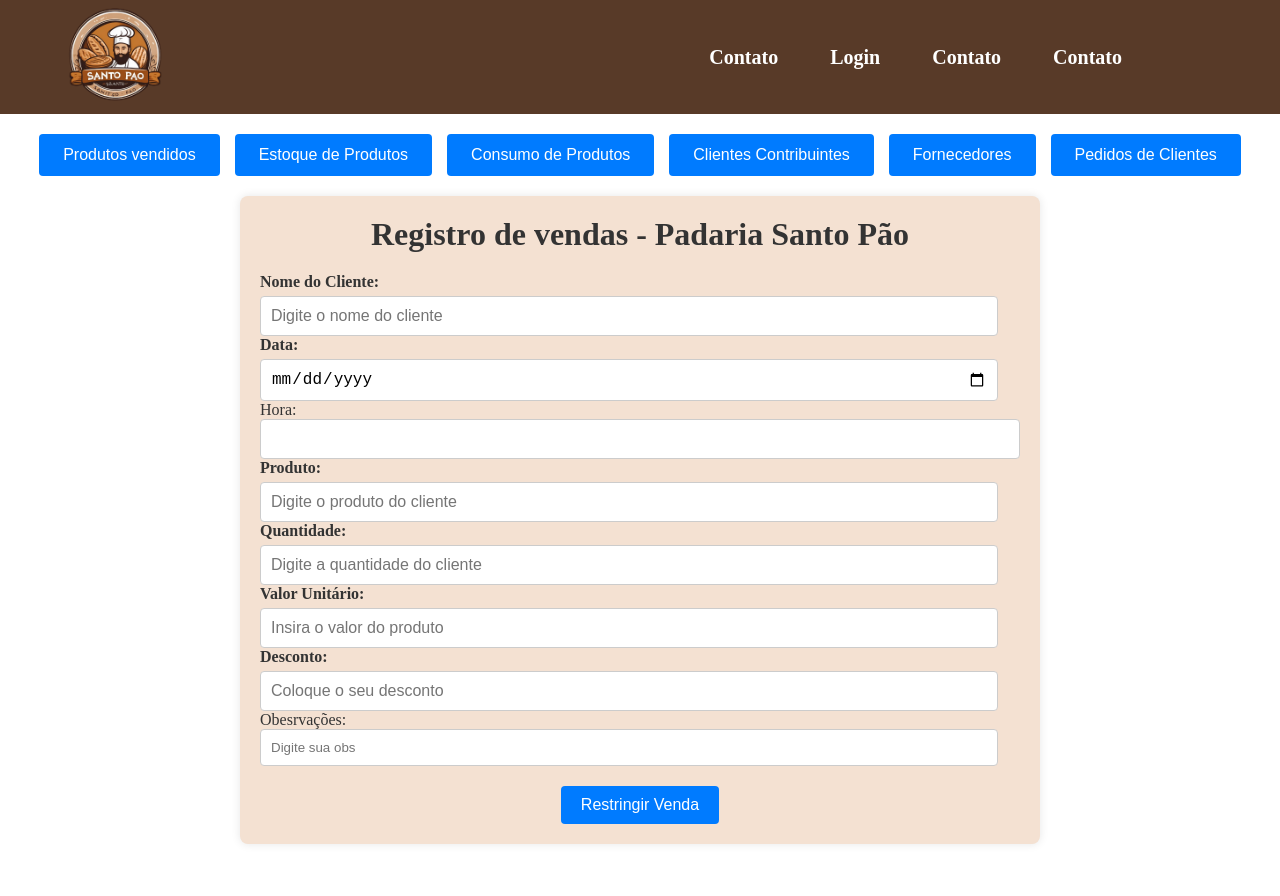
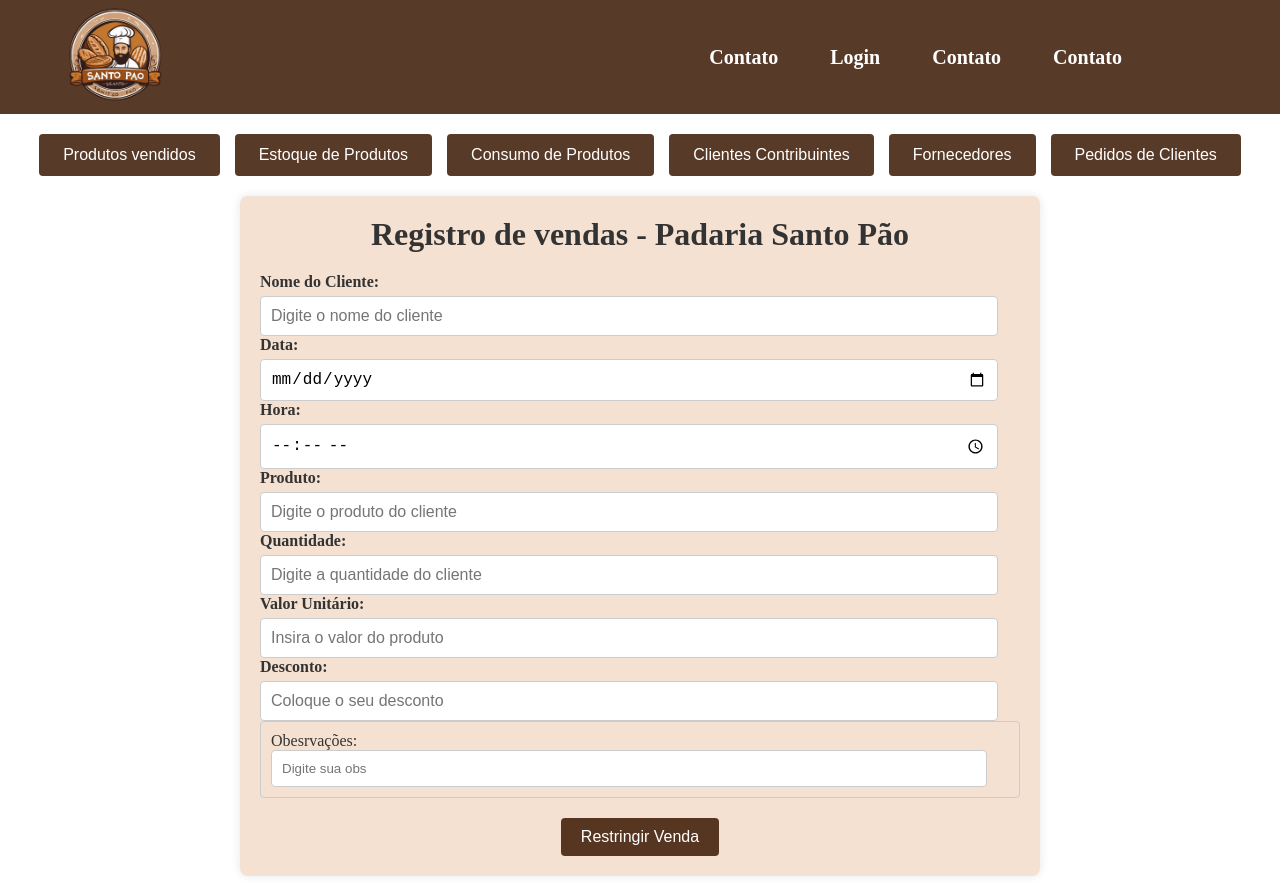
Before and after one commit to 917rafael/hackaton, a Vue app: page /homeFuncio in a window 1280 px wide. Before the commit the page ends 864 px from the top, so only its background shows below. Built offline with nearby package versions, Linux system fonts and the light colour scheme.

Commit message:
FEAT: Css end #23

```diff
--- a/src/components/formulario.vue
+++ b/src/components/formulario.vue
@@ -48,8 +48,8 @@ const usuario = reactive({
       </div>
 
       <div class="hora">
-        <label for="hora" class="formn-label">Hora:</label>
-        <input type="hour" class="form-control" id="hora" v-model="usuario.hora" />
+        <label for="hora" class="form-label">Hora:</label>
+        <input type="time" class="form-control" id="hora" v-model="usuario.hora" />
       </div>
 
       <div class="produto">
@@ -72,12 +72,12 @@ const usuario = reactive({
 
       <div class="desconto">
         <label for="desconto" class="form-label">Desconto:</label>
-        <input type="number" class="form-control" id="desconto" v-model="usuario.desconto"
+        <input type="text" class="form-control" id="desconto" v-model="usuario.desconto"
           placeholder="Coloque o seu desconto " />
       </div>
 
       <div class="obs">
-        <label for="obs">Obesrvações:</label>
+        <label for="obs" >Obesrvações:</label>
         <input type="text" v-model="usuario.obs" placeholder="Digite sua obs " />
       </div>
       <button class="button" @click="salvar">Restringir Venda</button>
@@ -140,6 +140,13 @@ body {
   border-radius: 4px;
   font-size: 16px;
 }
+.obs {
+  width: 100%; /* Ajuste para compensar o padding e border */
+  padding: 10px;
+  border: 1px solid #ccc;
+  border-radius: 4px;
+  box-sizing: border-box;
+}
 
 input[type="text"],
 input[type="number"],
@@ -155,7 +162,7 @@ input[type="time"] {
 /* Botão */
 .button {
   display: inline-block;
-  background-color: #007bff;
+  background-color: rgba(59, 24, 3, 0.85);
   color: #fff;
   padding: 10px 20px;
   border: none;
@@ -168,7 +175,7 @@ input[type="time"] {
 }
 
 .button:hover {
-  background-color: #0056b3;
+  background-color: #6e6e6e;
 }
 
 /* Responsividade */
--- a/src/components/resultado.vue
+++ b/src/components/resultado.vue
@@ -19,7 +19,7 @@ const props = defineProps({
 <style scoped>
 .container {
     color: rgb(255, 255, 255);
-    background-color: blue;
+    background-color: rgb(102, 65, 16);
     border-radius: 6px;
     height: 375px;
     width: 450px;
@@ -28,7 +28,8 @@ const props = defineProps({
   }
 .ul{
   margin-top: 40px;
-  margin-left: 20px
+  margin-left: 20px;
+  color: black;
 }
 
 .h2{
--- a/src/views/homeFuncio.vue
+++ b/src/views/homeFuncio.vue
@@ -50,7 +50,7 @@ function clone(usuario) {
 }
 
 .button {
-  background-color: #007bff;
+  background-color: rgba(59, 24, 3, 0.85);
   color: #fff;
   border: none;
   padding: 12px 24px;
@@ -61,7 +61,7 @@ function clone(usuario) {
 }
 
 .button:hover {
-  background-color: #0056b3;
+  background-color: #ff4800c0;
   transform: scale(1.05);
 }
 
```
